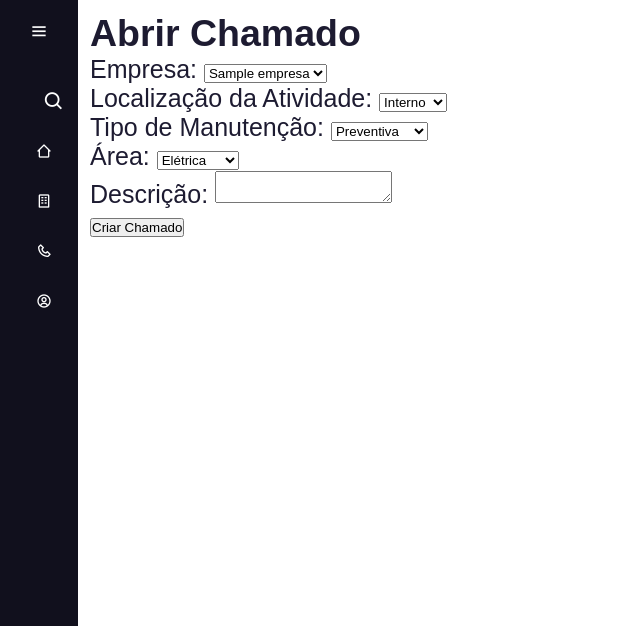
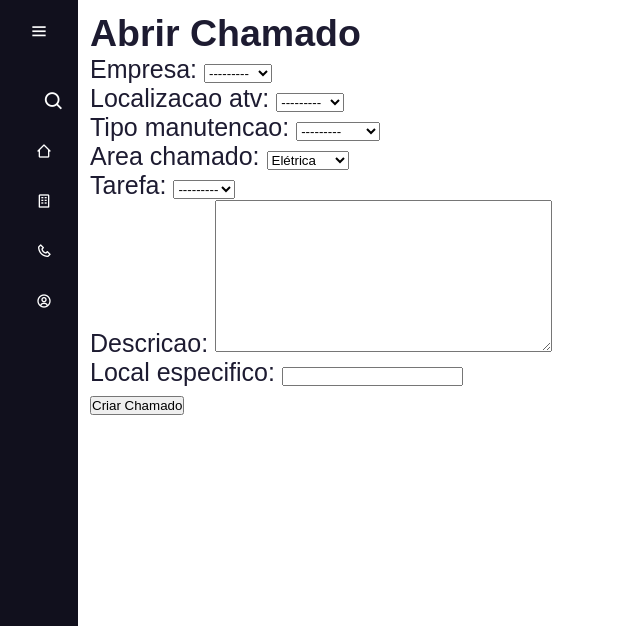
Before and after one commit to MoraesCristian/MTL_MANU, a Django app: page /contact/abrir_chamado/ in a window 1280 px wide. Shown: the top 626 px of the page, without its empty margins (0-640 px from the left). Run offline with Django 5.2, Linux system fonts and the light colour scheme; a user stored in the database is signed in; tables that the repository leaves empty hold one stand-in row (values such as "Sample post").

Commit message:
Validando CHAMADOS

```diff
--- a/contact/admin.py
+++ b/contact/admin.py
@@ -3,7 +3,7 @@
 
 @admin.register(models.Empresa)
 class EmpresaAdmin(admin.ModelAdmin):
-    list_display = ('id','razao_social','cnpj','email_empresa','telefone')
+    list_display = ('id','razao_social','cnpj','email_empresa','telefone','nome_fantasia')
     #list_filter = ('razao_social',)
     search_fields = ('razao_social','cnpj','razao_social','nome_fantasia',)
     list_per_page = 20
--- a/contact/forms/chamado_forms.py
+++ b/contact/forms/chamado_forms.py
@@ -1,7 +1,43 @@
 from django import forms
-from contact.models import Chamado
+from contact.models import Chamado, Tarefa, Empresa
 
 class ChamadoForm(forms.ModelForm):
+    empresa_nome_fantasia = forms.ModelChoiceField(
+        queryset=Empresa.objects.none(),  # Inicialmente vazio
+        required=True,
+        label='Empresa'
+    )
     class Meta:
         model = Chamado
-        fields = ['empresa', 'localizacao_atv', 'tipo_manutencao', 'area', 'descricao']
+        fields = [
+            'empresa_nome_fantasia', 'localizacao_atv', 'tipo_manutencao',
+            'area_chamado', 'tarefa', 'descricao', 'local_especifico'
+        ]
+        widgets = {
+            'empresa_nome_fantasia': forms.Select(attrs={'required': True}),
+            'localizacao_atv': forms.Select(attrs={'required': True}),
+            'tipo_manutencao': forms.Select(attrs={'required': True}),
+            'area_chamado': forms.Select(attrs={'required': True}),
+            'tarefa': forms.Select(attrs={'required': True}),
+            'descricao': forms.Textarea(attrs={'required': True}),
+            'local_especifico': forms.TextInput(attrs={'required': True}),
+        }
+
+    def __init__(self, *args, **kwargs):
+        # Adiciona a lista de empresas ao formulário
+        empresas = kwargs.pop('empresas', Empresa.objects.none())
+        super().__init__(*args, **kwargs)
+        self.fields['empresa_nome_fantasia'].queryset = empresas
+
+        # Ajusta o queryset do campo 'empresa_nome_fantasia' baseado no tipo de usuário
+
+        self.fields['tarefa'].queryset = Tarefa.objects.none()
+
+        if 'area_chamado' in self.data:
+            try:
+                area = self.data.get('area_chamado')
+                self.fields['tarefa'].queryset = Tarefa.objects.filter(area=area)
+            except (ValueError, TypeError):
+                pass
+        elif self.instance.pk:
+            self.fields['tarefa'].queryset = self.instance.tarefa_set.all()
--- a/contact/models.py
+++ b/contact/models.py
@@ -4,6 +4,7 @@
 from django.contrib.auth.models import AbstractBaseUser, BaseUserManager, PermissionsMixin
 from django.db import models
 from django.conf import settings
+
 
 class CustomUserManager(BaseUserManager):
     def create_user(self, email, first_name, last_name, password=None, **extra_fields):
@@ -106,6 +107,18 @@
     def __str__(self):
         return self.razao_social
 
+class Tarefa(models.Model):
+    area = models.CharField(max_length=255, choices=[
+        ('Eletrica', 'Elétrica'),
+        ('Hidraulica', 'Hidraulica'),
+        ('Civil', 'Civil'),
+    ])
+    descricao = models.CharField(max_length=255)
+
+    def __str__(self):
+        return f'{self.area} - {self.descricao}'
+
+
 class Chamado(models.Model):
     id = models.AutoField(primary_key=True)
     numero_ordem = models.CharField(max_length=20, unique=True, editable=False)
@@ -126,6 +139,13 @@
         ('Normal', 'Prioridade Normal'),
         ('Baixa', 'Baixa Prioridade')
     ])
+    area_chamado = models.CharField(max_length=255, choices=[
+        ('Eletrica', 'Elétrica'),
+        ('Hidraulica', 'Hidraulica'),
+        ('Civil', 'Civil'),
+    ],default='Não especificado')
+
+    tarefa = models.ForeignKey(Tarefa, on_delete=models.SET_NULL, null=True, blank=True)
     local_especifico = models.CharField(max_length=255)
     data_criacao = models.DateTimeField(auto_now_add=True)
     empresa_nome_fantasia = models.CharField(max_length=255, blank=True)
@@ -169,6 +189,7 @@
     def get_usuario_nome(self):
         return f'{self.usuario.first_name} {self.usuario.last_name}'
 
+
 class ImagemChamado(models.Model):
     chamado = models.ForeignKey('Chamado', on_delete=models.CASCADE, related_name='imagens')
     numero_ordem = models.CharField(max_length=20)
--- a/contact/templates/contact/abrir_chamado.html
+++ b/contact/templates/contact/abrir_chamado.html
@@ -2,38 +2,42 @@
 {% block content %}
 <h2>Abrir Chamado</h2>
 
-<form method="post">
+<form method="post" action="{% url 'contact:abrir_chamado' %}">
     {% csrf_token %}
-    <label for="empresa">Empresa:</label>
-    <select id="empresa" name="empresa" required>
-        {% for empresa in empresas %}
-            <option value="{{ empresa.id }}">{{ empresa.nome_fantasia }}</option>
-        {% endfor %}
-    </select><br>
-
-    <label for="localizacaoAtv">Localização da Atividade:</label>
-    <select id="localizacaoAtv" name="localizacaoAtv" required>
-        <option value="interno">Interno</option>
-        <option value="externo">Externo</option>
-    </select><br>
-
-    <label for="tipoManutencao">Tipo de Manutenção:</label>
-    <select id="tipoManutencao" name="tipoManutencao" required>
-        <option value="preventiva">Preventiva</option>
-        <option value="emergencial">Emergencial</option>
-        <option value="corretiva">Corretiva</option>
-    </select><br>
-
-    <label for="area">Área:</label>
-    <select id="area" name="area" required>
-        <option value="eletrica">Elétrica</option>
-        <option value="hidraulica">Hidráulica</option>
-        <option value="civil">Civil</option>
-    </select><br>
-
-    <label for="descricao">Descrição:</label>
-    <textarea id="descricao" name="descricao" required></textarea><br>
+    {{ form.as_p }}
 
     <button type="submit">Criar Chamado</button>
 </form>
+
+<script>
+    document.addEventListener('DOMContentLoaded', function () {
+        const areaField = document.getElementById('id_area_chamado');
+        const tarefaField = document.getElementById('id_tarefa');
+
+        areaField.addEventListener('change', function () {
+            const area = this.value;
+
+            fetch(`/contact/tarefas/?area=${area}`)
+                .then(response => {
+                    if (!response.ok) {
+                        throw new Error('Erro ao carregar tarefas: ' + response.statusText);
+                    }
+                    return response.json();
+                })
+                .then(data => {
+                    tarefaField.innerHTML = '<option value="" selected disabled>Selecione a tarefa</option>';
+                    data.forEach(tarefa => {
+                        const option = document.createElement('option');
+                        option.value = tarefa.id;
+                        option.text = tarefa.descricao;
+                        tarefaField.appendChild(option);
+                    });
+                })
+                .catch(error => {
+                    console.error('Erro ao carregar tarefas:', error);
+                });
+        });
+    });
+</script>
+
 {% endblock %}
--- a/contact/templates/contact/empresas.html
+++ b/contact/templates/contact/empresas.html
@@ -22,4 +22,5 @@
         <li><strong>CNPJ:</strong> {{ empresa.cnpj }}</li>
       </div>
     {% endfor %}
+  </div>
 {% endblock %}
--- a/contact/urls.py
+++ b/contact/urls.py
@@ -15,5 +15,7 @@
     path('list-users/', views.list_users_view, name='list_user'),
     path('chamados/', views.listar_chamados, name='listar_chamados'),
     path('abrir_chamado/', views.abrir_chamado, name='abrir_chamado'),
+    path('tarefas/', views.get_tarefas, name='get_tarefas'),
+    path('listar-chamados/', views.listar_chamados, name='listar_chamados'),
     path('profile/', views.profile_view, name='profile'),
 ]
--- a/contact/views/chamado_views.py
+++ b/contact/views/chamado_views.py
@@ -1,7 +1,9 @@
 from django.shortcuts import render, redirect
 from django.contrib.auth.decorators import login_required
-from contact.models import Chamado, Empresa
+from contact.models import Chamado, Empresa, Tarefa
 from django.http import HttpResponseForbidden
+from django.http import JsonResponse
+from contact.forms.chamado_forms import ChamadoForm
 
 
 @login_required
@@ -39,46 +41,39 @@
 def abrir_chamado(request):
     user = request.user
 
-    # Verifica se o usuário tem permissão para abrir chamados
-    if user.tipo_usuario not in ['admin', 'cliente']:
-        return HttpResponseForbidden("Você não tem permissão para acessar esta página.")
+    # Verifique se o usuário tem a empresa vinculada
+    if user.tipo_usuario == 'cliente':
+        if user.empresa is None:
+            return HttpResponseForbidden("Usuário não está vinculado a nenhuma empresa.")
 
-    if request.method == 'POST':
-        empresa_id = request.POST.get('empresa')
-        localizacao_atv = request.POST.get('localizacaoAtv')
-        tipo_manutencao = request.POST.get('tipoManutencao')
-        area = request.POST.get('area')
-        descricao = request.POST.get('descricao')
-
-        # Verifica se a empresa existe
-        try:
-            empresa = Empresa.objects.get(id=empresa_id)
-        except Empresa.DoesNotExist:
-            return HttpResponseForbidden("Empresa selecionada não existe.")
-
-        # Verifica se a empresa está vinculada ao cliente
-        if user.tipo_usuario == 'cliente':
-            if empresa.id != user.empresa.id:
-                return HttpResponseForbidden("Você não pode abrir um chamado para esta empresa.")
-
-        chamado = Chamado(
-            empresa_id=empresa_id,
-            localizacao_atv=localizacao_atv,
-            tipo_manutencao=tipo_manutencao,
-            area=area,
-            descricao=descricao,
-            usuario=user
-        )
-        chamado.save()
-
-        return redirect('listar_chamados')
-
-    # Filtra empresas para exibir apenas as permitidas para o cliente
-    if user.tipo_usuario == 'cliente':
-        empresas = Empresa.objects.filter(id=user.empresa.id)
+        # Obtenha a empresa associada ao usuário
+        empresa_id = user.empresa.id
+        empresas = Empresa.objects.filter(id=empresa_id)
     else:
         empresas = Empresa.objects.all()
 
+    # Debug: Verifique se as empresas estão sendo carregadas corretamente
+    print(f'Empresas carregadas: {empresas}')
+
+    if request.method == 'POST':
+        form = ChamadoForm(request.POST, empresas=empresas)
+        if form.is_valid():
+            chamado = form.save(commit=False)
+            chamado.usuario = user
+            chamado.save()
+            return redirect('contact:listar_chamados')
+    else:
+        form = ChamadoForm(empresas=empresas)
+
     return render(request, 'contact/abrir_chamado.html', {
+        'form': form,
         'empresas': empresas,
     })
+
+def get_tarefas(request):
+    area = request.GET.get('area')
+    if area:
+        tarefas = Tarefa.objects.filter(area=area).values('id', 'descricao')
+        tarefas_list = list(tarefas)
+        return JsonResponse(tarefas_list, safe=False)
+    return JsonResponse({'error': 'Área não especificada'}, status=400)
```
Also changed, not shown: contact/templates/contact/listar_chamados.html (+7 -1 lines), contact/migrations/0006_tarefa_chamado_area_chamado_and_more.py (added).
